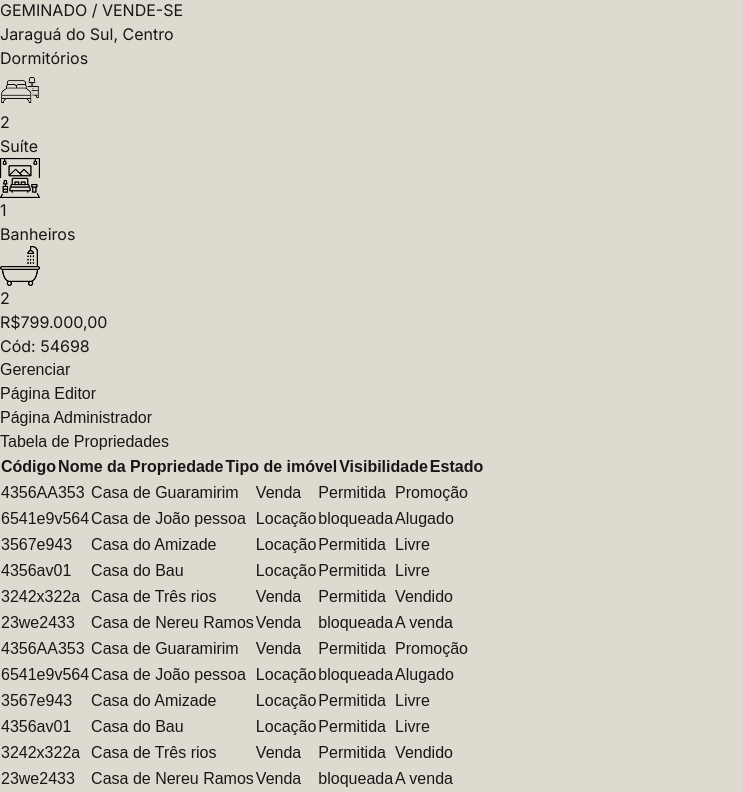
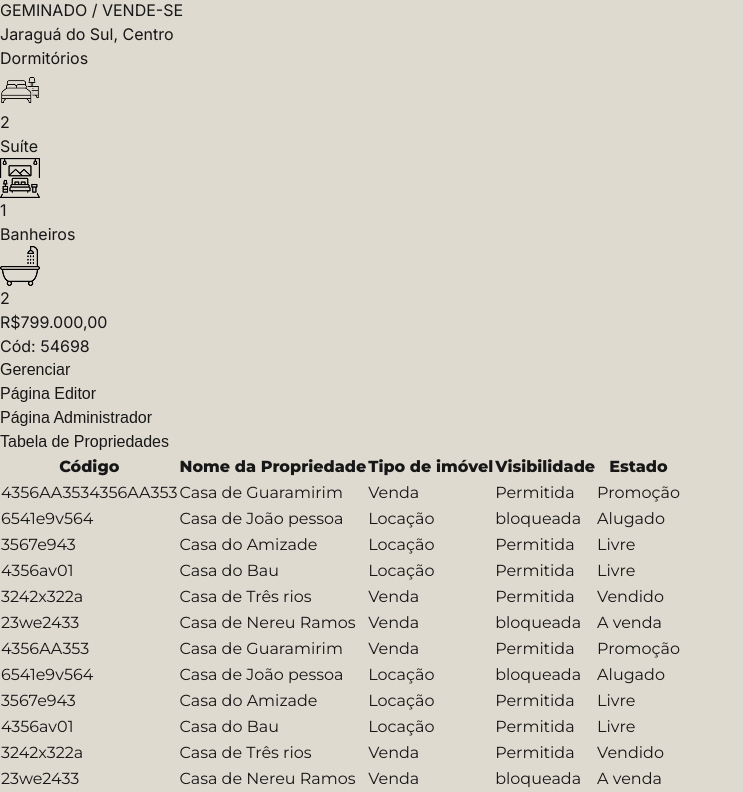
Before and after one commit to gstSenai/Projeto-Final-MI75, a Next.js app in the folder front-end-imobiliaria/: page / in a window 1280 px wide. Shown: the part 1694-2486 px from the top of the page, without its empty margins (0-743 px from the left). Built offline with nearby package versions, Linux system fonts and the light colour scheme.

Commit message:
nova tabela atualizada

```diff
--- a/front-end-imobiliaria/src/app/page.tsx
+++ b/front-end-imobiliaria/src/app/page.tsx
@@ -1,13 +1,14 @@
 import Card from "../components/CardImovel/Card";
 import Botao from "../components/Botao";
 import Link from "next/link";
-import GenericTable from "../components/tabela"; // Certifique-se de que o caminho está correto
+import { GenericTable } from "@/components/tabela";
+
 
 export default function Home() {
   // Defina os cabeçalhos e dados da tabela
   const headers = ['Código', 'Nome da Propriedade', 'Tipo de imóvel', 'Visibilidade', 'Estado'];
   const data = [
-    ['4356AA353', 'Casa de Guaramirim', 'Venda', 'Permitida', 'Promoção'],
+    ['4356AA3534356AA353', 'Casa de Guaramirim', 'Venda', 'Permitida', 'Promoção'],
     ['6541e9v564', 'Casa de João pessoa', 'Locação', 'bloqueada', 'Alugado'],
     ['3567e943', 'Casa do Amizade', 'Locação', 'Permitida', 'Livre'],
     ['4356av01', 'Casa do Bau', 'Locação', 'Permitida', 'Livre'],
--- a/front-end-imobiliaria/src/components/tabela/index.tsx
+++ b/front-end-imobiliaria/src/components/tabela/index.tsx
@@ -1,44 +1,50 @@
 "use client";
 
 import React, { useState } from 'react';
+import { Montserrat } from 'next/font/google';
 
 interface TableProps {
   headers: string[];
   data: (string | number)[][];
 }
 
-const GenericTable: React.FC<TableProps> = ({ headers, data }) => {
+// Carregando a fonte Montserrat
+const montserrat = Montserrat({
+  subsets: ['latin'],
+  weight: ['400', '800'],
+  display: 'swap',
+});
+
+export function GenericTable({ headers, data }: TableProps) {
   const [selectedRow, setSelectedRow] = useState<number | null>(null);
 
   return (
-    <div className="bg-white shadow-[5px_20px_100px_rgba(0,0,0,0.1)] rounded-[20px] overflow-hidden">
-      <table className="w-full">
+    <div className={`${montserrat.className} bg-[#F4ECE4] shadow-[5px_20px_100px_rgba(0,0,0,0.1)] rounded-[20px] overflow-hidden`}>
+      <div className="overflow-x-auto max-h-[400px]">
+        <table className="w-full border-separate border-spacing-0">
           <thead>
-          <tr className="bg-[#702632] text-white">
+            <tr className="bg-[#702632] text-white sticky top-0 z-10">
               {headers.map((header, index) => (
-              <th key={index} className="p-4 text-center text-sm font-semibold">
+                <th key={index} className="p-4 text-lg text-center font-bold border border-[#E0D6CE]">
                   {header}
                 </th>
               ))}
             </tr>
           </thead>
-      </table>
-      <div className="max-h-[400px] overflow-y-auto">
-        <table className="w-full">
           <tbody>
             {data.map((row, rowIndex) => (
               <tr
                 key={rowIndex}
-                className={`${
-                  selectedRow === rowIndex
-                    ? 'bg-[#702632] bg-opacity-20 border border-[#702632]'  // Fica vermelho quando selecionado
-                    : 'bg-[#FAF6ED]'  // Mantém o padrão quando não está selecionado
-                }
-                hover:bg-[#702632] hover:bg-opacity-30 transition-all cursor-pointer`}
+                className="bg-[#FAF6ED] hover:bg-[#702632] hover:bg-opacity-30 transition-all cursor-pointer border-b border-[#E0D6CE]"
                 onClick={() => setSelectedRow(rowIndex)}
               >
                 {row.map((cell, cellIndex) => (
-                  <td key={cellIndex} className="p-4 text-left text-sm text-black">
+                  <td
+                    key={cellIndex}
+                    className={`p-4 text-center text-lg text-black border border-[#E0D6CE] ${
+                      selectedRow === rowIndex ? 'bg-[#702632] bg-opacity-50' : ''
+                    }`}
+                  >
                     {cell}
                   </td>
                 ))}
@@ -49,6 +55,4 @@
       </div>
     </div>
   );
-};
-
-export default GenericTable;
+}
```
Lines whose indentation alone changed are shown as unchanged.
